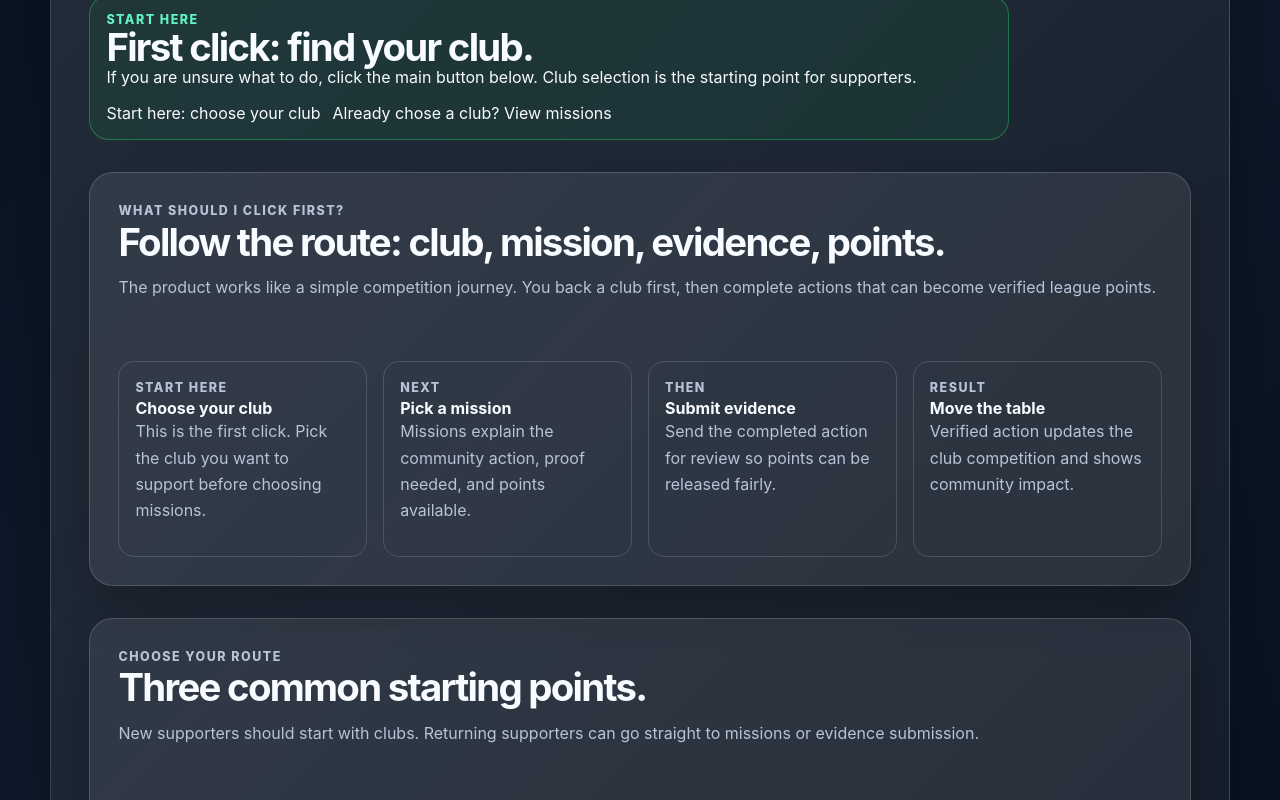
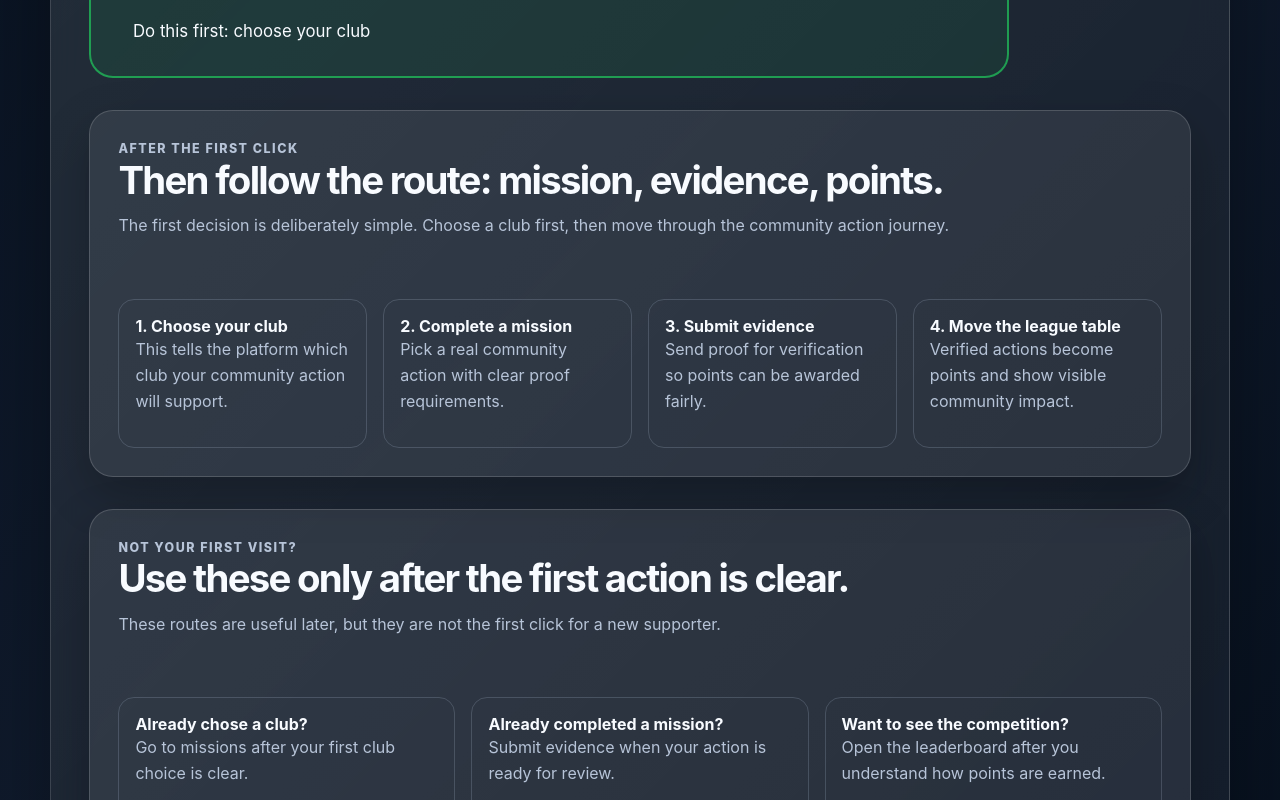
Before and after one commit to richardeleanya/community-league, a Next.js app: page / in a window 1280 px wide. Shown: the part 540-1340 px from the top of the page. Built offline with nearby package versions, Linux system fonts and the light colour scheme.

Commit message:
Make landing first action singular

```diff
--- a/src/app/page.tsx
+++ b/src/app/page.tsx
@@ -1,45 +1,41 @@
-const journeySteps = [
+const processSteps = [
   {
-    label: 'Start here',
-    title: 'Choose your club',
-    text: 'This is the first click. Pick the club you want to support before choosing missions.',
+    title: '1. Choose your club',
+    text: 'This tells the platform which club your community action will support.',
     href: '/clubs',
   },
   {
-    label: 'Next',
-    title: 'Pick a mission',
-    text: 'Missions explain the community action, proof needed, and points available.',
+    title: '2. Complete a mission',
+    text: 'Pick a real community action with clear proof requirements.',
     href: '/missions',
   },
   {
-    label: 'Then',
-    title: 'Submit evidence',
-    text: 'Send the completed action for review so points can be released fairly.',
+    title: '3. Submit evidence',
+    text: 'Send proof for verification so points can be awarded fairly.',
     href: '/submit-action',
   },
   {
-    label: 'Result',
-    title: 'Move the table',
-    text: 'Verified action updates the club competition and shows community impact.',
+    title: '4. Move the league table',
+    text: 'Verified actions become points and show visible community impact.',
     href: '/leaderboard',
   },
 ];
 
-const supportLinks = [
+const laterRoutes = [
   {
-    title: 'I am new here',
-    text: 'Start with club selection. That tells the platform who your action supports.',
-    href: '/clubs',
-  },
-  {
-    title: 'I already know my club',
-    text: 'Open missions and choose the community action you want to complete.',
+    title: 'Already chose a club?',
+    text: 'Go to missions after your first club choice is clear.',
     href: '/missions',
   },
   {
-    title: 'I have finished an action',
-    text: 'Submit your proof so it can be checked before points are awarded.',
+    title: 'Already completed a mission?',
+    text: 'Submit evidence when your action is ready for review.',
     href: '/submit-action',
+  },
+  {
+    title: 'Want to see the competition?',
+    text: 'Open the leaderboard after you understand how points are earned.',
+    href: '/leaderboard',
   },
 ];
 
@@ -49,47 +45,50 @@ export default function HomePage() {
       <section className="hero-panel" aria-labelledby="home-title">
         <header className="hero-panel__header">
           <p className="eyebrow">Community Premier League</p>
-          <h1 id="home-title">Start here: choose your club, then complete a mission.</h1>
+          <h1 id="home-title">Do this first: choose your club.</h1>
           <p className="hero-copy">
-            Community Premier League turns local good work into a live club competition.
-            Supporters choose a club, complete verified community missions, submit evidence,
-            and help their club move up the league table.
+            Community Premier League turns local good work into a club competition.
+            To begin, choose the club you want your community action to support.
           </p>
 
-          <div
-            aria-label="Start here action"
+          <section
+            aria-label="Single first action"
             style={{
               marginTop: '1.5rem',
-              padding: '1rem',
-              border: '1px solid rgba(34, 197, 94, 0.45)',
-              borderRadius: '1.25rem',
-              background: 'rgba(34, 197, 94, 0.08)',
+              padding: '1.25rem',
+              border: '2px solid rgba(34, 197, 94, 0.72)',
+              borderRadius: '1.5rem',
+              background: 'rgba(34, 197, 94, 0.1)',
             }}
           >
-            <p className="eyebrow">Start here</p>
-            <h2 style={{ margin: 0 }}>First click: find your club.</h2>
-            <p>
-              If you are unsure what to do, click the main button below. Club selection is the
-              starting point for supporters.
+            <p className="eyebrow">Only one first click</p>
+            <h2 style={{ margin: 0 }}>Start here: choose your club.</h2>
+            <p style={{ fontSize: '1.05rem' }}>
+              Do this first. After you choose a club, the next step is to pick a mission.
             </p>
-            <div style={{ display: 'flex', flexWrap: 'wrap', gap: '0.75rem', marginTop: '1rem' }}>
-              <a className="primary-action" href="/clubs">
-                Start here: choose your club
-              </a>
-              <a className="secondary-action" href="/missions">
-                Already chose a club? View missions
-              </a>
-            </div>
-          </div>
+            <a
+              className="primary-action"
+              href="/clubs"
+              aria-label="Do this first: choose your club"
+              style={{
+                display: 'inline-flex',
+                marginTop: '1rem',
+                fontSize: '1.05rem',
+                padding: '0.95rem 1.35rem',
+              }}
+            >
+              Do this first: choose your club
+            </a>
+          </section>
         </header>
 
-        <section className="validation-panel" aria-label="What should I click first">
+        <section className="validation-panel" aria-label="What happens after the first click">
           <div>
-            <p className="eyebrow">What should I click first?</p>
-            <h2>Follow the route: club, mission, evidence, points.</h2>
+            <p className="eyebrow">After the first click</p>
+            <h2>Then follow the route: mission, evidence, points.</h2>
             <p>
-              The product works like a simple competition journey. You back a club first, then
-              complete actions that can become verified league points.
+              The first decision is deliberately simple. Choose a club first, then move through the
+              community action journey.
             </p>
           </div>
 
@@ -101,7 +100,7 @@ export default function HomePage() {
               marginTop: '1.25rem',
             }}
           >
-            {journeySteps.map((step) => (
+            {processSteps.map((step) => (
               <a
                 key={step.title}
                 href={step.href}
@@ -113,7 +112,6 @@ export default function HomePage() {
                   textDecoration: 'none',
                 }}
               >
-                <p className="eyebrow">{step.label}</p>
                 <strong>{step.title}</strong>
                 <p>{step.text}</p>
               </a>
@@ -121,13 +119,12 @@ export default function HomePage() {
           </div>
         </section>
 
-        <section className="validation-panel" aria-label="Choose the route that fits you">
+        <section className="validation-panel" aria-label="Alternative routes after club choice">
           <div>
-            <p className="eyebrow">Choose your route</p>
-            <h2>Three common starting points.</h2>
+            <p className="eyebrow">Not your first visit?</p>
+            <h2>Use these only after the first action is clear.</h2>
             <p>
-              New supporters should start with clubs. Returning supporters can go straight to
-              missions or evidence submission.
+              These routes are useful later, but they are not the first click for a new supporter.
             </p>
           </div>
 
@@ -139,10 +136,10 @@ export default function HomePage() {
               marginTop: '1.25rem',
             }}
           >
-            {supportLinks.map((item) => (
+            {laterRoutes.map((route) => (
               <a
-                key={item.title}
-                href={item.href}
+                key={route.title}
+                href={route.href}
                 style={{
                   display: 'block',
                   padding: '1rem',
@@ -151,8 +148,8 @@ export default function HomePage() {
                   textDecoration: 'none',
                 }}
               >
-                <strong>{item.title}</strong>
-                <p>{item.text}</p>
+                <strong>{route.title}</strong>
+                <p>{route.text}</p>
               </a>
             ))}
           </div>
```
